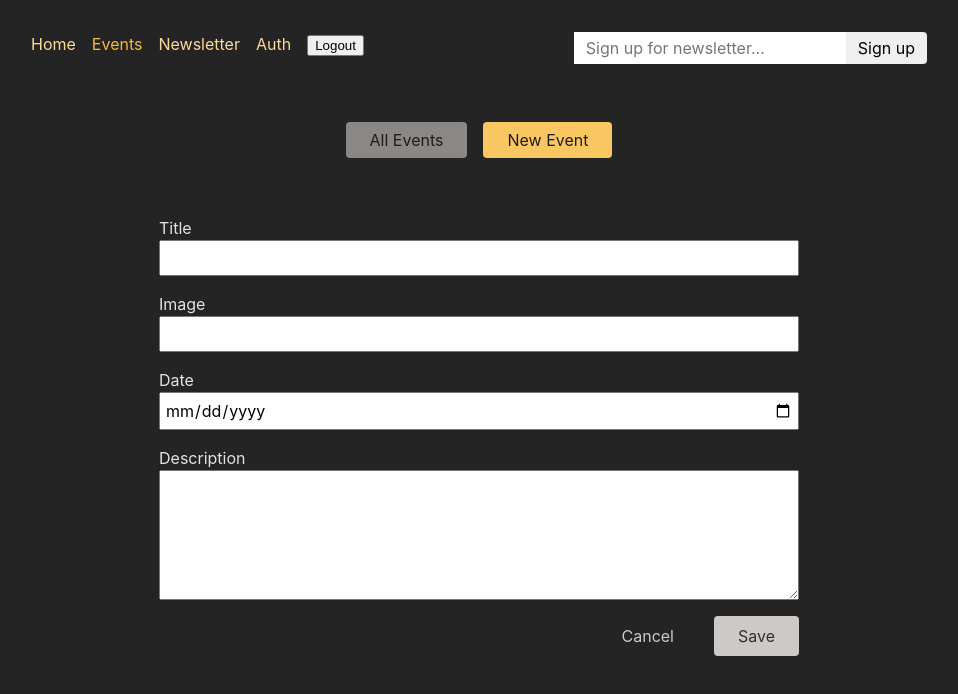
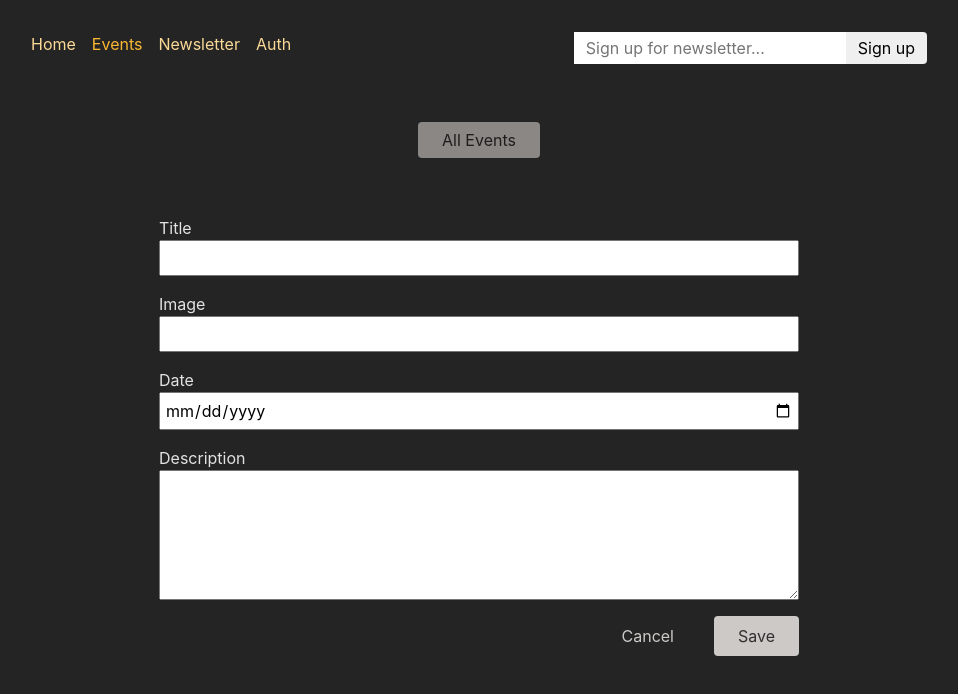
Before and after one commit to vijay2249/react-complete-routing, a React (Create React App) app in the folder frontend/: page /events/new in a window 1280 px wide. Shown: the top 694 px of the page, without its empty margins (161-1119 px from the left). Built offline with nearby package versions, Linux system fonts and the light colour scheme.

Commit message:
update ui based on user status

```diff
--- a/frontend/src/App.js
+++ b/frontend/src/App.js
@@ -15,12 +15,15 @@ import { action as manipulateEventAction } from './components/EventForm';
 import NewsletterPage, { action as newsletterAction } from './pages/Newsletter';
 import Authentication, {action as authAction} from './pages/Authentication'
 import {action as logoutAction} from './pages/Logout'
+import {tokenLoader} from './util/auth'
 
 const router = createBrowserRouter([
   {
     path: '/',
     element: <RootLayout />,
     errorElement: <ErrorPage />,
+    id:"root",
+    loader: tokenLoader,
     children: [
       { index: true, element: <HomePage /> },
       {
--- a/frontend/src/components/EventItem.js
+++ b/frontend/src/components/EventItem.js
@@ -1,8 +1,9 @@
-import { Link, useSubmit } from 'react-router-dom';
+import { Link, useRouteLoaderData, useSubmit } from 'react-router-dom';
 
 import classes from './EventItem.module.css';
 
 function EventItem({ event }) {
+  const token = useRouteLoaderData()
   const submit = useSubmit();
 
   function startDeleteHandler() {
@@ -19,10 +20,12 @@ function EventItem({ event }) {
       <h1>{event.title}</h1>
       <time>{event.date}</time>
       <p>{event.description}</p>
-      <menu className={classes.actions}>
-        <Link to="edit">Edit</Link>
-        <button onClick={startDeleteHandler}>Delete</button>
-      </menu>
+      {token && (
+        <menu className={classes.actions}>
+          <Link to="edit">Edit</Link>
+          <button onClick={startDeleteHandler}>Delete</button>
+        </menu>
+      )}
     </article>
   );
 }
--- a/frontend/src/components/EventsNavigation.js
+++ b/frontend/src/components/EventsNavigation.js
@@ -1,33 +1,25 @@
-import { NavLink } from 'react-router-dom';
+import { NavLink, useRouteLoaderData } from 'react-router-dom';
 
 import classes from './EventsNavigation.module.css';
 
 function EventsNavigation() {
+  const token = useRouteLoaderData()
   return (
     <header className={classes.header}>
       <nav>
         <ul className={classes.list}>
           <li>
-            <NavLink
-              to="/events"
-              className={({ isActive }) =>
-                isActive ? classes.active : undefined
-              }
-              end
-            >
+            <NavLink to="/events" className={({ isActive }) => isActive ? classes.active : undefined } end >
               All Events
             </NavLink>
           </li>
-          <li>
-            <NavLink
-              to="/events/new"
-              className={({ isActive }) =>
-                isActive ? classes.active : undefined
-              }
-            >
-              New Event
-            </NavLink>
-          </li>
+          {token &&
+            <li>
+              <NavLink to="/events/new" className={({ isActive }) => isActive ? classes.active : undefined } >
+                New Event
+              </NavLink>
+            </li>
+          }
         </ul>
       </nav>
     </header>
--- a/frontend/src/components/MainNavigation.js
+++ b/frontend/src/components/MainNavigation.js
@@ -1,59 +1,40 @@
-import { Form, NavLink } from 'react-router-dom';
+import { Form, NavLink, useRouteLoaderData } from 'react-router-dom';
 
 import classes from './MainNavigation.module.css';
 import NewsletterSignup from './NewsletterSignup';
 
 function MainNavigation() {
+  const token = useRouteLoaderData('root')
   return (
     <header className={classes.header}>
       <nav>
         <ul className={classes.list}>
           <li>
-            <NavLink
-              to="/"
-              className={({ isActive }) =>
-                isActive ? classes.active : undefined
-              }
-              end
-            >
+            <NavLink to="/" className={({ isActive }) => isActive ? classes.active : undefined } end >
               Home
             </NavLink>
           </li>
           <li>
-            <NavLink
-              to="/events"
-              className={({ isActive }) =>
-                isActive ? classes.active : undefined
-              }
-            >
+            <NavLink to="/events" className={({ isActive }) => isActive ? classes.active : undefined } >
               Events
             </NavLink>
           </li>
           <li>
-            <NavLink
-              to="/newsletter"
-              className={({ isActive }) =>
-                isActive ? classes.active : undefined
-              }
-            >
+            <NavLink to="/newsletter" className={({ isActive }) => isActive ? classes.active : undefined } >
               Newsletter
             </NavLink>
           </li>
-          <li>
-            <NavLink
-              to="/auth"
-              className={({ isActive }) =>
-                isActive ? classes.active : undefined
-              }
-            >
-              Auth
-            </NavLink>
-          </li>
-          <li>
+          {!token && (
+            <li>
+              <NavLink to="/auth?mode=login" className={({ isActive }) => isActive ? classes.active : undefined } >
+                Auth
+              </NavLink>
+            </li> )}
+          {token && <li>
             <Form action="/logout" method='post'>
               <button>Logout</button>
             </Form>
-          </li>
+          </li> }
         </ul>
       </nav>
       <NewsletterSignup />
--- a/frontend/src/util/auth.js
+++ b/frontend/src/util/auth.js
@@ -2,3 +2,7 @@ export function getAuthToken(){
   const token = localStorage.getItem('token')
   return token
 }
+
+export function tokenLoader(){
+  return getAuthToken()
+}
```
